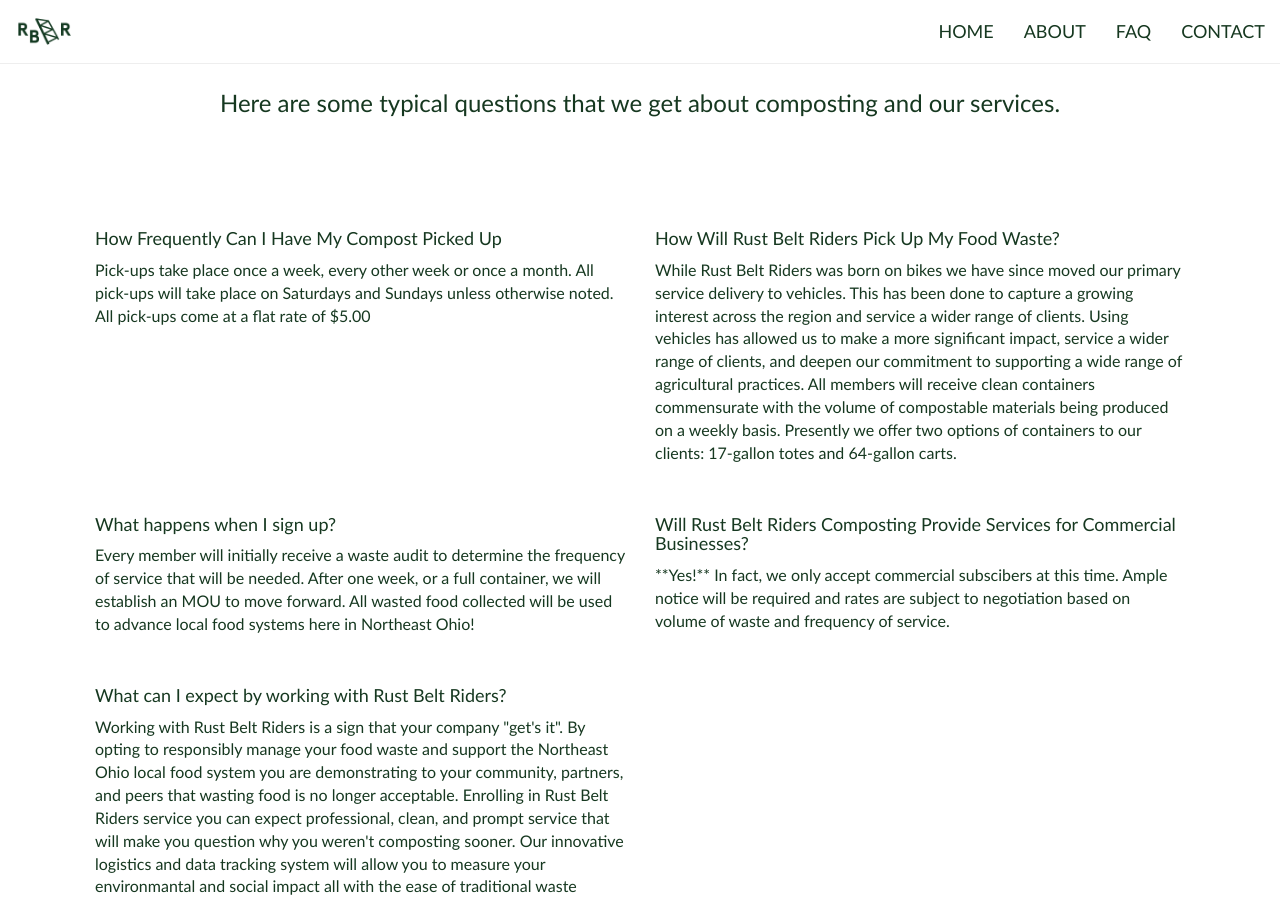
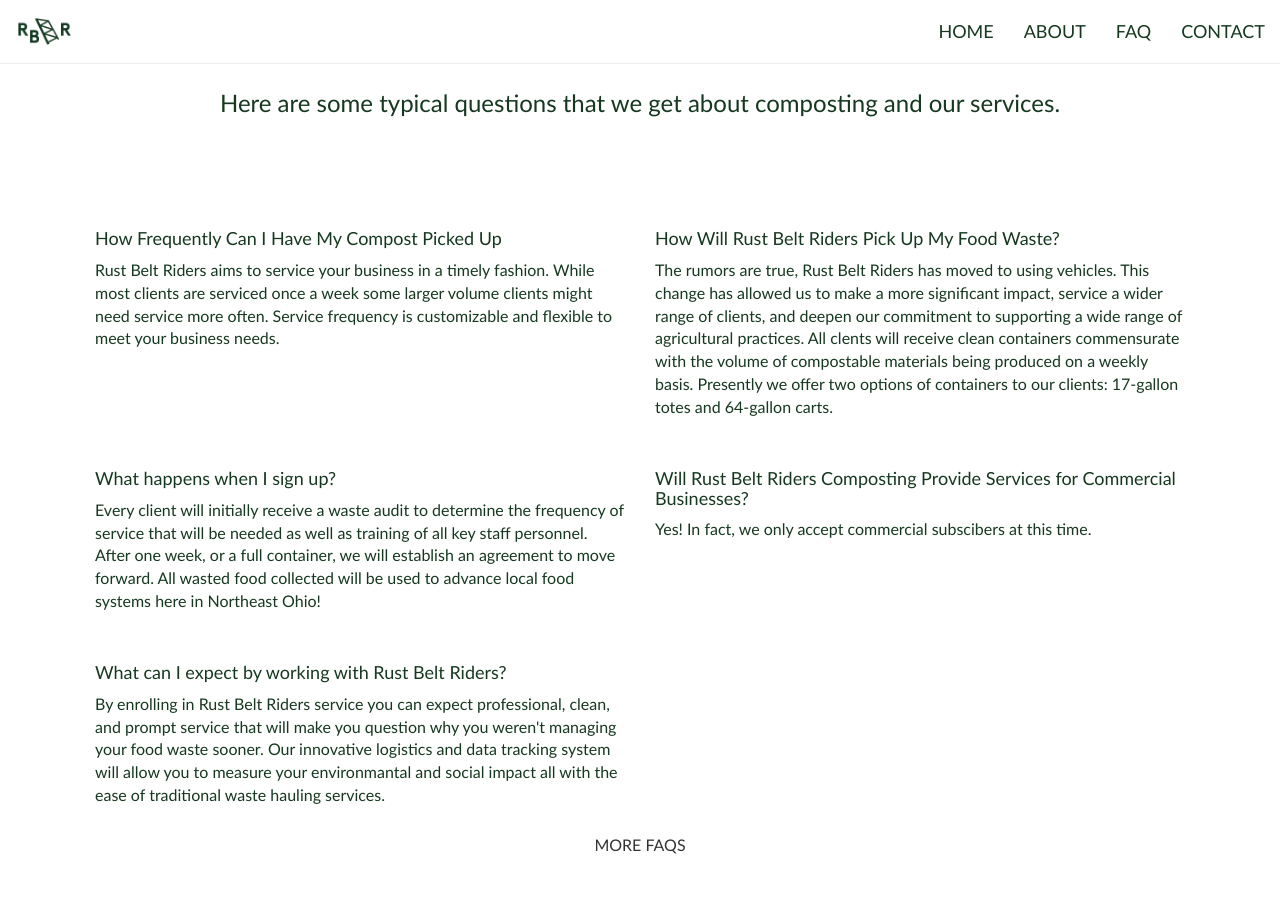
Before and after one commit to rbr-cleveland/rbr-cleveland.github.io, a Jekyll site: the page built from index.html, in a window 1280 px wide and 900 px high, scrolled down 1638 px. Built offline with Jekyll 4.4.1, drawn with Linux system fonts in a browser that asks for light colours; nearby versions of some CDN libraries; comment, search, counter and statistics services are not loaded; some of the changed text lies outside the part shown.

Commit message:
Updated generalfaq.yml

```diff
--- a/_data/generalfaq.yml
+++ b/_data/generalfaq.yml
@@ -1,23 +1,24 @@
-- published: false
+- published: true
   title: How Frequently Can I Have My Compost Picked Up
   content: >
-    Pick-ups take place once a week, every other week or once a month. All pick-ups will take place on Saturdays and Sundays unless otherwise noted. All pick-ups come at a flat rate of $5.00
+    Rust Belt Riders aims to service your business in a timely fashion. While most clients are serviced once a week some larger volume clients might need service more often. Service frequency is customizable and flexible to meet your business needs.
 
 - published: true
   title: "How Will Rust Belt Riders Pick Up My Food Waste?"
   content: >
-    While Rust Belt Riders was born on bikes we have since moved our primary service delivery to vehicles. This has been done to capture a growing interest across the region and service a wider range of clients. Using vehicles has allowed us to make a more significant impact, service a wider range of clients, and deepen our commitment to supporting a wide range of agricultural practices. All members will receive clean containers commensurate with the volume of compostable materials being produced on a weekly basis. Presently we offer two options of containers to our clients: 17-gallon totes and 64-gallon carts.
+     The rumors are true, Rust Belt Riders has moved to using vehicles. This change has allowed us to make a more significant impact, service a wider range of clients, and deepen our commitment to supporting a wide range of agricultural practices. All clents will receive clean containers commensurate with the volume of compostable materials being produced on a weekly basis. Presently we offer two options of containers to our clients: 17-gallon totes and 64-gallon carts.
 
 - published: true
   title: "What happens when I sign up?"
   content: >
-    Every member will initially receive a waste audit to determine the frequency of service that will be needed. After one week, or a full container, we will establish an MOU to move forward. All wasted food collected will be used to advance local food systems here in Northeast Ohio!
+    Every client will initially receive a waste audit to determine the frequency of service that will be needed as well as training of all key staff personnel. After one week, or a full container, we will establish an agreement to move forward. All wasted food collected will be used to advance local food systems here in Northeast Ohio!
 
 - published: true
   title: "Will Rust Belt Riders Composting Provide Services for Commercial Businesses?"
   content: >
-    **Yes!** In fact, we only accept commercial subscibers at this time. Ample notice will be required and rates are subject to negotiation based on volume of waste and frequency of service.
+    Yes! In fact, we only accept commercial subscibers at this time.
 
-- title: "What can I expect by working with Rust Belt Riders?"
+- published: true
+  title: "What can I expect by working with Rust Belt Riders?"
   content: >
-    Working with Rust Belt Riders is a sign that your company "get's it". By opting to responsibly manage your food waste and support the Northeast Ohio local food system you are demonstrating to your community, partners, and peers that wasting food is no longer acceptable. Enrolling in Rust Belt Riders service you can expect professional, clean, and prompt service that will make you question why you weren't composting sooner. Our innovative logistics and data tracking system will allow you to measure your environmantal and social impact all with the ease of traditional waste hauling services.
+    By enrolling in Rust Belt Riders service you can expect professional, clean, and prompt service that will make you question why you weren't managing your food waste sooner. Our innovative logistics and data tracking system will allow you to measure your environmantal and social impact all with the ease of traditional waste hauling services.
```
